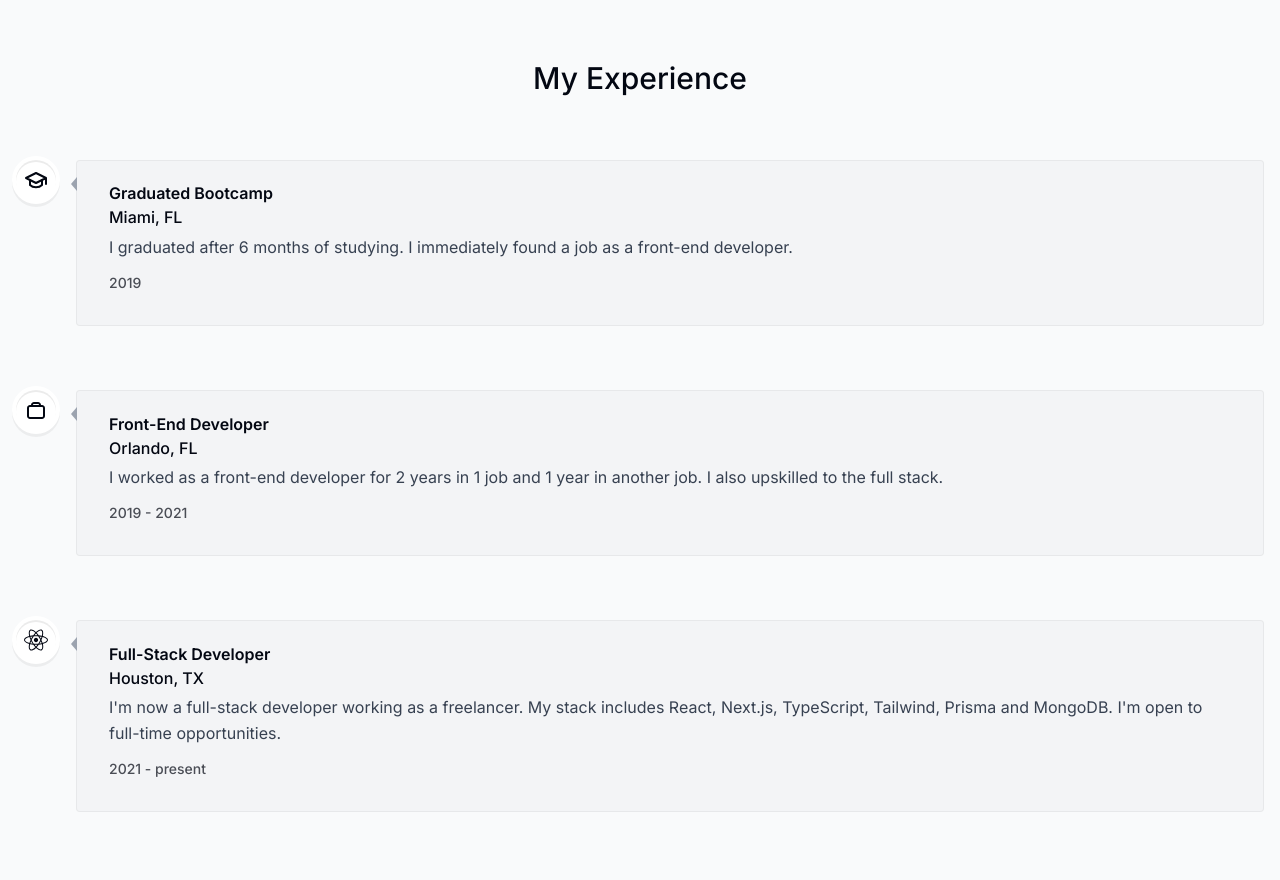
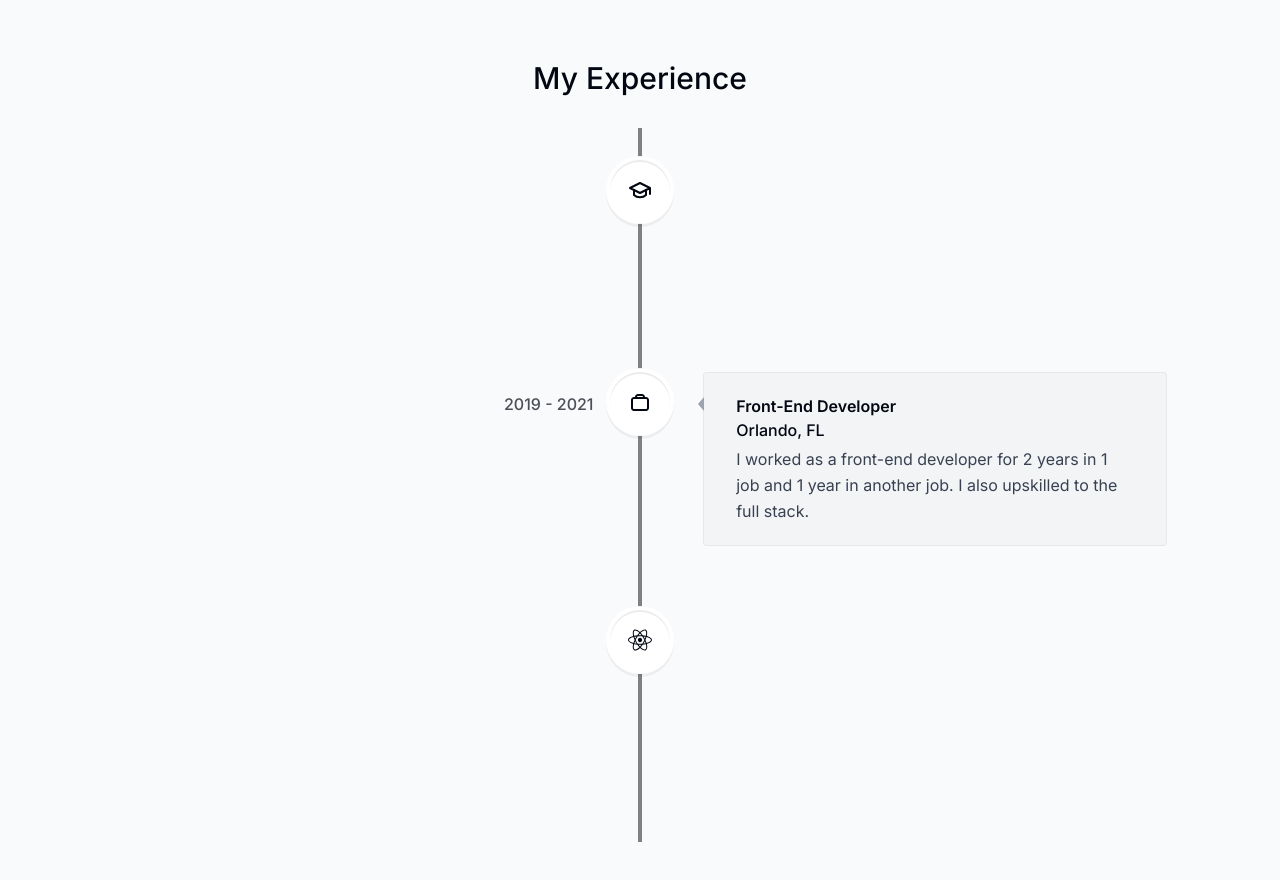
Before and after one commit to soulaimanboubkran/Portfolio, a Next.js app: page / in a window 1280 px wide. Shown: the part 2840-3720 px from the top of the page. Built offline with nearby package versions, Linux system fonts and the light colour scheme.

Commit message:
fixing experience part

```diff
--- a/components/experience.tsx
+++ b/components/experience.tsx
@@ -3,7 +3,7 @@
 import React from "react";
 import SectionHeading from "./section-heading";
 import {
-
+  VerticalTimeline,
   VerticalTimelineElement,
 } from "react-vertical-timeline-component";
 import "react-vertical-timeline-component/style.min.css";
@@ -18,10 +18,12 @@ export default function Experience() {
   return (
     <section id="experience" ref={ref} className="scroll-mt-28 mb-28 sm:mb-40">
       <SectionHeading>My experience</SectionHeading>
-
+      <VerticalTimeline lineColor="gray"
+      >
         {experiencesData.map((item, index) => (
           <React.Fragment key={index}>
             <VerticalTimelineElement
+             visible={true}
               contentStyle={{
                 background:
                   theme === "light" ? "#f3f4f6" : "rgba(255, 255, 255, 0.05)",
@@ -52,7 +54,7 @@ export default function Experience() {
             </VerticalTimelineElement>
           </React.Fragment>
         ))}
-
+      </VerticalTimeline>
     </section>
   );
 }
--- a/package.json
+++ b/package.json
@@ -28,6 +28,8 @@
     "typescript": "5.2.2"
   },
   "devDependencies": {
-    "@types/react-vertical-timeline-component": "^3.3.4"
+    "@types/react-vertical-timeline-component": "^3.3.4",
+    "css-loader": "^6.8.1",
+    "style-loader": "^3.3.3"
   }
 }
```
Also changed, not shown: 1 other file (tests, documents, lock files or other folders).
